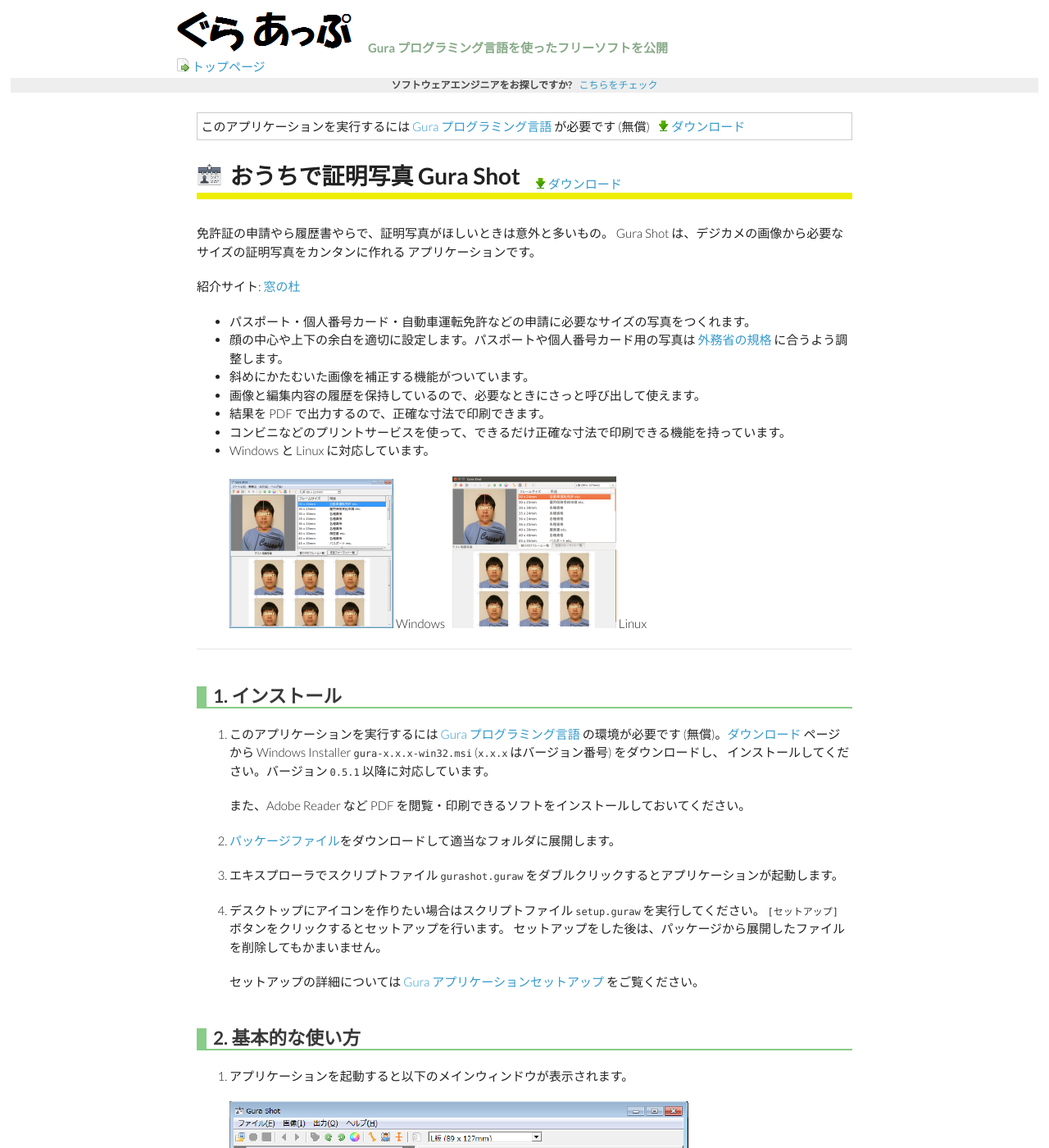
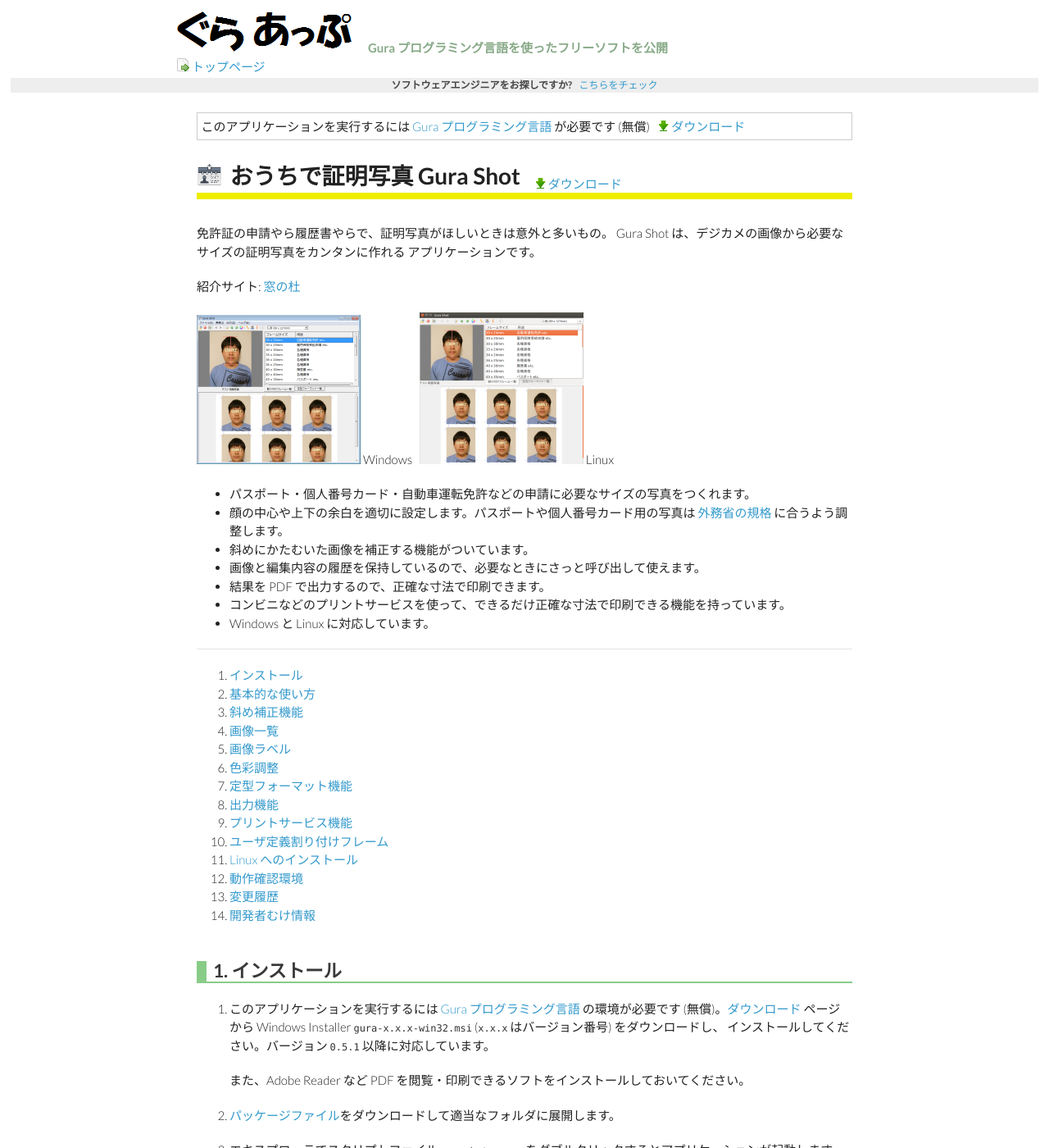
Before and after one commit to gura-app/gura-app.github.io, a Jekyll site: the page built from gurashot/index.md, in a window 1280 px wide and 1400 px high. Shown: the whole window at 82% size. Built offline with Jekyll 4.4.1, drawn with Linux system fonts in a browser that asks for light colours; Markdown is read by kramdown in place of the engine named in the settings.

Commit message:
updated document

```diff
--- a/gurashot/index.md
+++ b/gurashot/index.md
@@ -14,6 +14,9 @@
 
 紹介サイト: [窓の杜](http://www.forest.impress.co.jp/docs/review/20140730_659980.html)
 
+  ![main-with-image-snapshot](images/main-with-image-snapshot.png) Windows&nbsp;&nbsp;
+  ![main-with-image-linux-snapshot](images/main-with-image-linux-snapshot.png) Linux
+
 * パスポート・個人番号カード・自動車運転免許などの申請に必要なサイズの写真をつくれます。
 * 顔の中心や上下の余白を適切に設定します。パスポートや個人番号カード用の写真は
   [外務省の規格](http://www.mofa.go.jp/mofaj/toko/passport/ic_photo.html) に合うよう調整します。
@@ -23,10 +26,22 @@
 * コンビニなどのプリントサービスを使って、できるだけ正確な寸法で印刷できる機能を持っています。
 * Windows と Linux に対応しています。
 
-  ![main-with-image-snapshot](images/main-with-image-snapshot.png) Windows&nbsp;&nbsp;
-  ![main-with-image-linux-snapshot](images/main-with-image-linux-snapshot.png) Linux
+- - - - - - - - - - - - - - - - - - - - - - - - - - - - - - - - - - - - - - - - - -
 
-- - - - - - - - - - - - - - - - - - - - - - - - - - - - - - - - - - - - - - - - - -
+1. <a href="#install">インストール</a>
+2. <a href="#basic-operation">基本的な使い方</a>
+3. <a href="#tilt-adjust">斜め補正機能</a>
+4. <a href="#image-list">画像一覧</a>
+5. <a href="#image-label">画像ラベル</a>
+6. <a href="#color-adjust">色彩調整</a>
+7. <a href="#defined-format">定型フォーマット機能</a>
+8. <a href="#output">出力機能</a>
+9. <a href="#print-service">プリントサービス機能</a>
+10. <a href="#user-defined-frame">ユーザ定義割り付けフレーム</a>
+11. <a href="#install-linux">Linux へのインストール</a>
+12. <a href="#test-environment">動作確認環境</a>
+13. <a href="#history">変更履歴</a>
+14. <a href="#for-developers">開発者むけ情報</a>
 
 ## <a name="install"></a>1. インストール
 
@@ -170,7 +185,7 @@
 「セピア調」を選択すると、`[調整]` ボタンをクリックすることでセピア色として定義する色を編集することができます。
 
 
-## <a name="output"></a>7. 定型フォーマット機能
+## <a name="defined-format"></a>7. 定型フォーマット機能
 
 「定型フォーマット一覧」タブを選択すると、
 写真のサイズや位置をレイアウトした定型フォーマットを使って結果を出力します。
@@ -297,7 +312,7 @@
         $ gura gurashot.guraw
 
 
-## <a name="install-linux"></a>12. 動作確認環境
+## <a name="test-environment"></a>12. 動作確認環境
 
 * **Windows** &hellip; Windows 7, Windows 8.1
 * **Linux** &hellip; Ubuntu 13.10, Ubuntu 14.04, Xubuntu 14.04, Lubuntu 14.04
@@ -357,7 +372,7 @@
 </table>
 
 
-## <a name="for-developer"></a>14. 開発者むけ情報
+## <a name="for-developers"></a>14. 開発者むけ情報
 
 このアプリケーションは GitHub レポジトリで管理されています。
 
```
